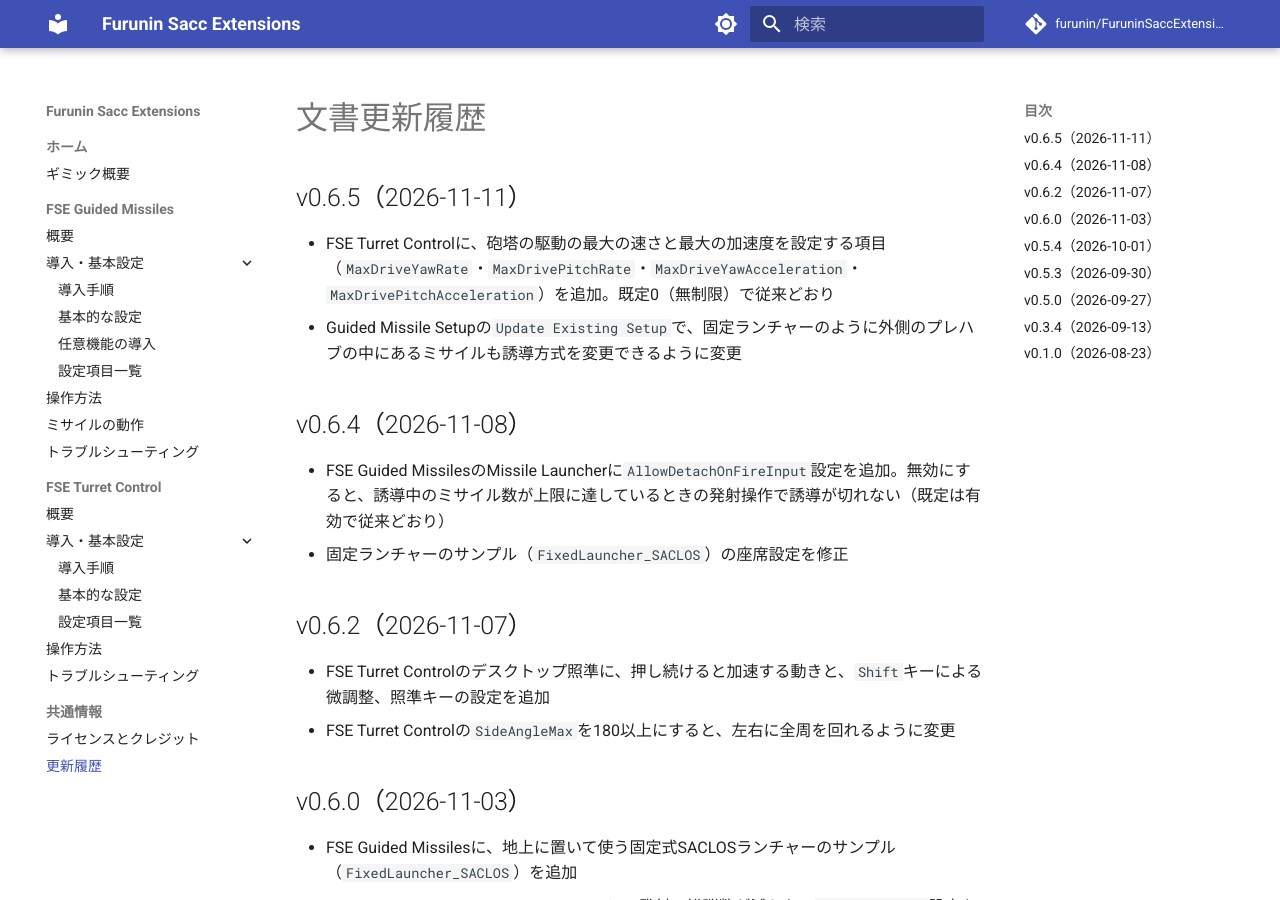
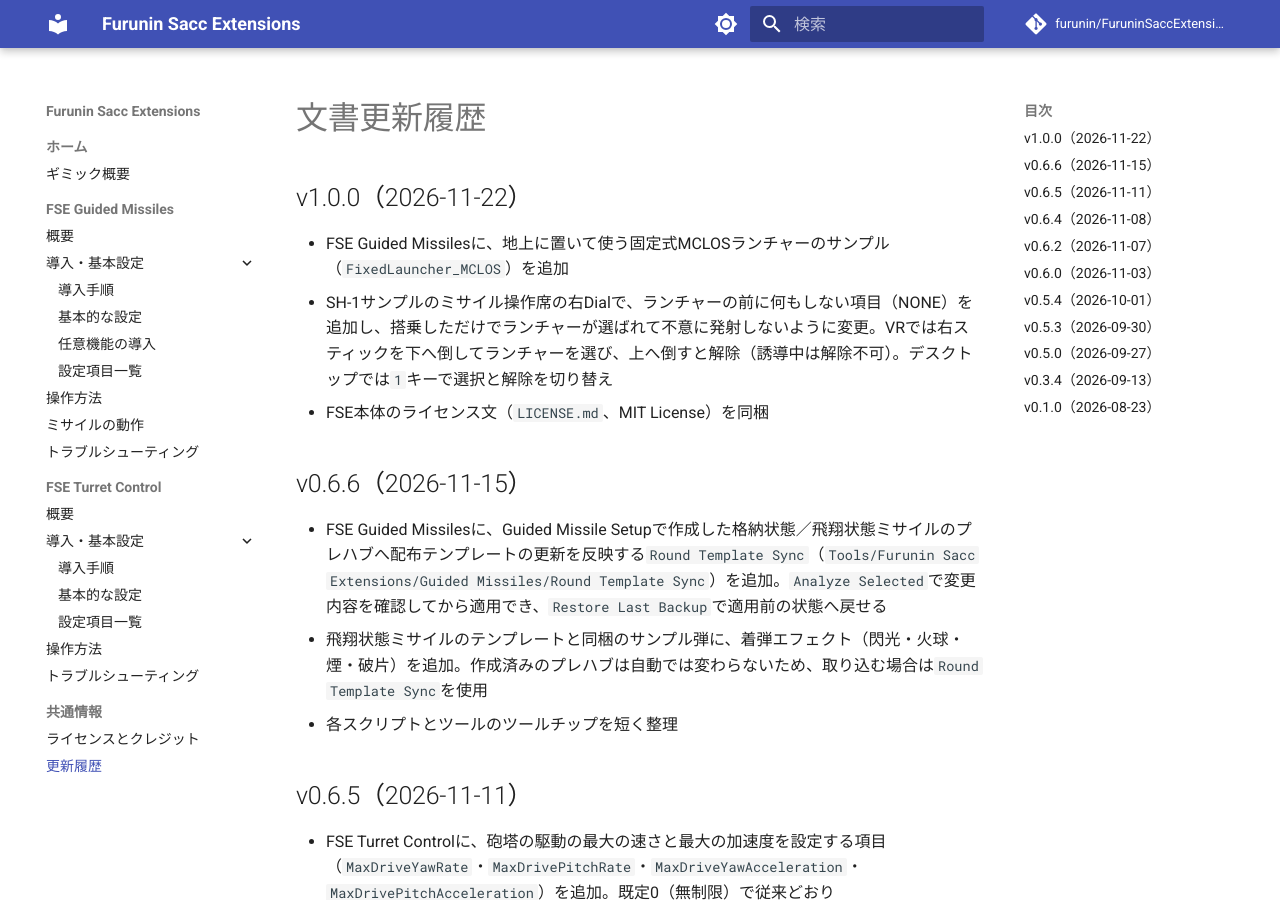
Before and after one commit to furunin/FuruninSaccExtensions-Docs, an MkDocs documentation site: the page built from docs/common/changelog.md, in a window 1280 px wide and 900 px high. Built offline with MkDocs 1.6.1 and Material for MkDocs 9.7.7, drawn with Linux system fonts in a browser that asks for light colours; comment, search, counter and statistics services are not loaded; the version menu is left out.

Commit message:
docs: add v0.6.6 and v1.0.0 changelog entries and FSE MIT license
Co-Authored-By: Claude Opus 5.5 <noreply@anthropic.com>

```diff
--- a/docs/common/changelog.md
+++ b/docs/common/changelog.md
@@ -1,4 +1,16 @@
 # 文書更新履歴
+
+## v1.0.0（2026-11-22）
+
+- FSE Guided Missilesに、地上に置いて使う固定式MCLOSランチャーのサンプル（`FixedLauncher_MCLOS`）を追加
+- SH-1サンプルのミサイル操作席の右Dialで、ランチャーの前に何もしない項目（NONE）を追加し、搭乗しただけでランチャーが選ばれて不意に発射しないように変更。VRでは右スティックを下へ倒してランチャーを選び、上へ倒すと解除（誘導中は解除不可）。デスクトップでは`1`キーで選択と解除を切り替え
+- FSE本体のライセンス文（`LICENSE.md`、MIT License）を同梱
+
+## v0.6.6（2026-11-15）
+
+- FSE Guided Missilesに、Guided Missile Setupで作成した格納状態／飛翔状態ミサイルのプレハブへ配布テンプレートの更新を反映する`Round Template Sync`（`Tools/Furunin Sacc Extensions/Guided Missiles/Round Template Sync`）を追加。`Analyze Selected`で変更内容を確認してから適用でき、`Restore Last Backup`で適用前の状態へ戻せる
+- 飛翔状態ミサイルのテンプレートと同梱のサンプル弾に、着弾エフェクト（閃光・火球・煙・破片）を追加。作成済みのプレハブは自動では変わらないため、取り込む場合は`Round Template Sync`を使用
+- 各スクリプトとツールのツールチップを短く整理
 
 ## v0.6.5（2026-11-11）
 
```
Also changed, not shown: docs/common/license.md (+9 -1 lines), 1 other file.
